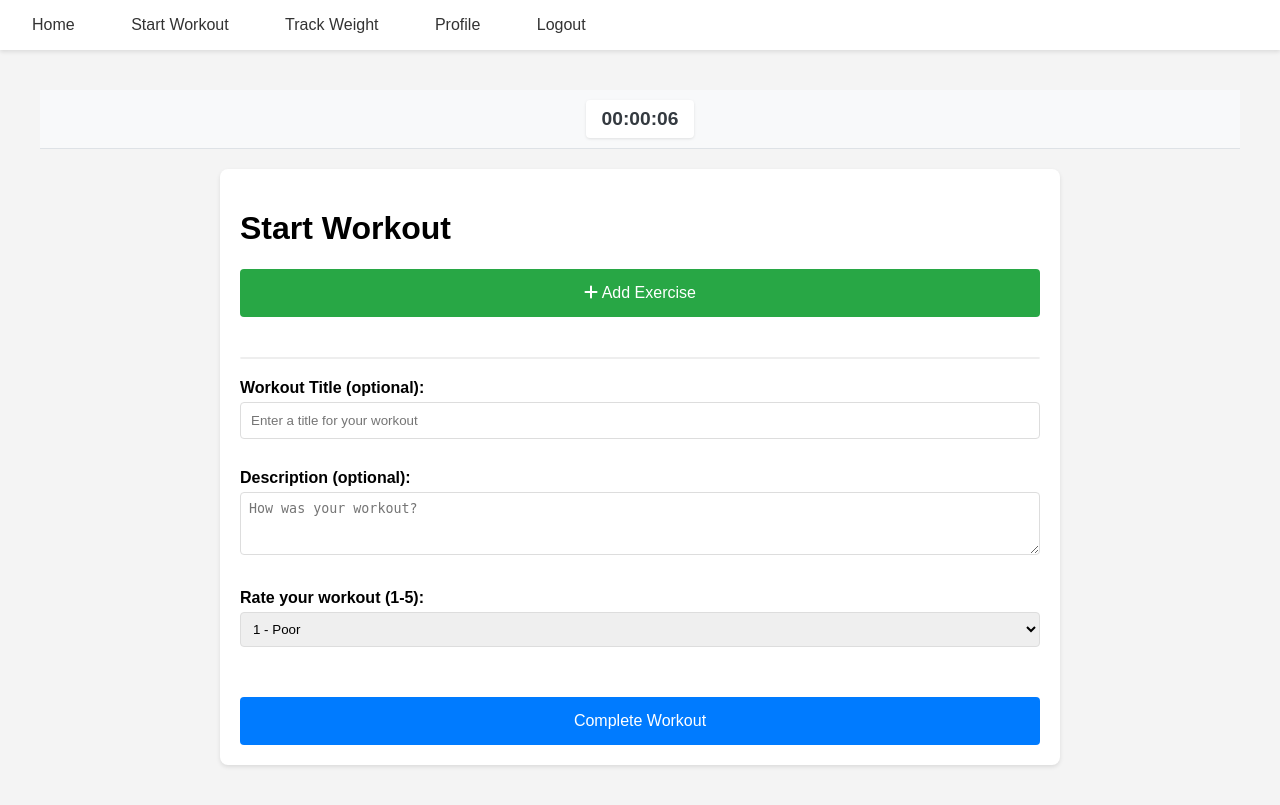
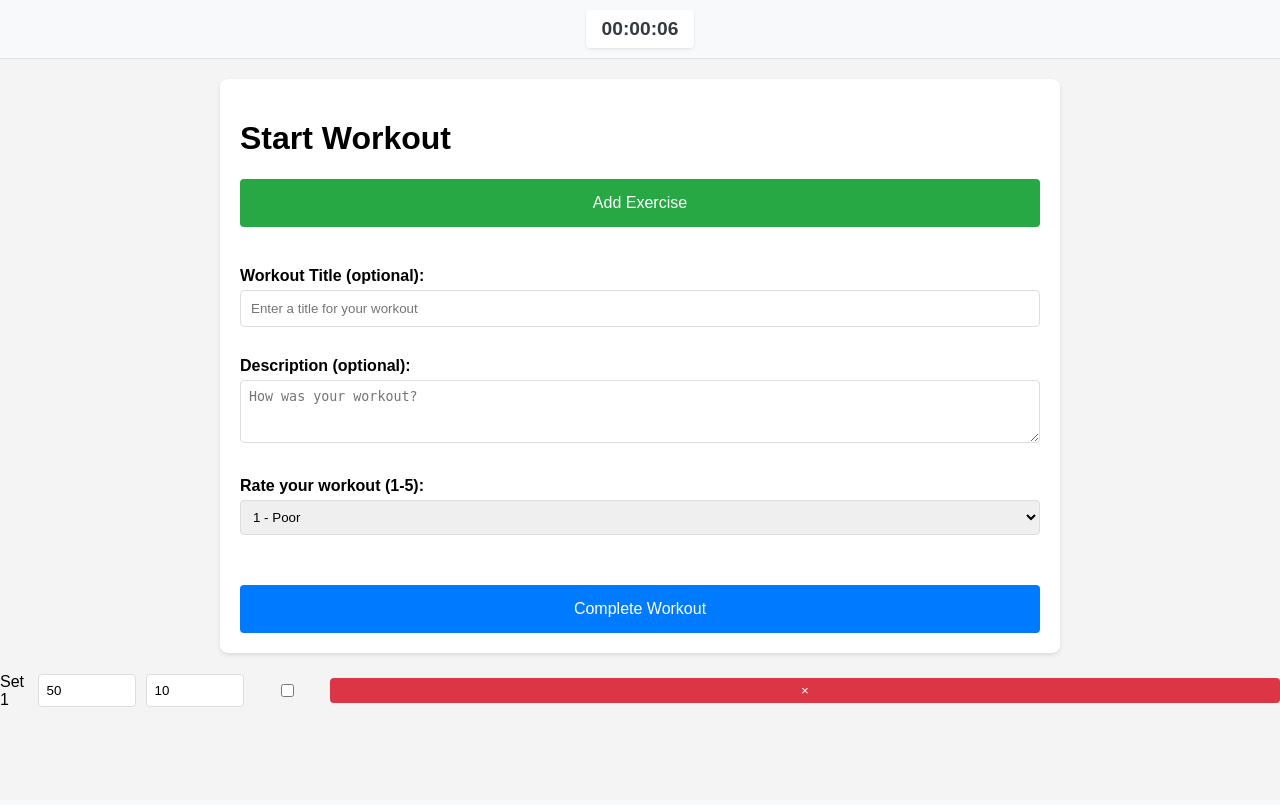
Before and after one commit to yveltricks/michi, a Flask app: page /start-workout in a window 1280 px wide. After the commit the page ends 707 px from the top, so only its background shows below. Run offline with Flask 3, Linux system fonts and the light colour scheme; the visitor is signed in with stand-in values (Sample User, id 1); data that the repository does not hold is empty.

Commit message:
Commiting all files 12/01/25 1600

```diff
--- a/app/static/js/workout.js
+++ b/app/static/js/workout.js
@@ -30,15 +30,26 @@ function addExercise(exerciseId, exerciseName) {
     const exercise = {
         id: exerciseId,
         name: exerciseName,
-        sets: [{ weight: 0, reps: 0 }]
+        sets: [{ weight: 0, reps: 0, completed: false }]
     };
     workoutData.exercises.push(exercise);
     renderExercises();
 }
 
+// Add function to toggle set completion
+function toggleSetCompletion(exerciseIndex, setIndex) {
+    workoutData.exercises[exerciseIndex].sets[setIndex].completed =
+        !workoutData.exercises[exerciseIndex].sets[setIndex].completed;
+    renderExercises();
+}
+
 // Handle adding a new set to an exercise
 function addSet(exerciseIndex) {
-    workoutData.exercises[exerciseIndex].sets.push({ weight: 0, reps: 0 });
+    workoutData.exercises[exerciseIndex].sets.push({
+        weight: 0,
+        reps: 0,
+        completed: false
+    });
     renderExercises();
 }
 
@@ -75,7 +86,8 @@ function removeSet(exerciseIndex, setIndex) {
 
 // Format sets for display
 function formatSets(sets) {
-    return `${sets.length} set${sets.length > 1 ? 's' : ''}`;
+    const completedSets = sets.filter(set => set.completed).length;
+    return `${completedSets} completed set${completedSets !== 1 ? 's' : ''}`;
 }
 
 // Render the exercises and their sets
@@ -216,17 +228,32 @@ function completeWorkout() {
         return;
     }
 
+    // Filter out incomplete sets from the workout data
+    const processedWorkout = {
+        ...workoutData,
+        exercises: workoutData.exercises.map(exercise => ({
+            ...exercise,
+            sets: exercise.sets.filter(set => set.completed)
+        }))
+    };
+
     const title = document.getElementById('workout-title').value.trim() || 'Workout';
     const description = document.getElementById('workout-description').value;
     const rating = document.getElementById('workout-rating').value;
 
     const data = {
-        exercises: workoutData.exercises,
+        exercises: processedWorkout.exercises,
         title: title,
         description: description,
         rating: rating,
         duration: calculateWorkoutDuration()
     };
+
+    // Only proceed if there are completed sets
+    if (!data.exercises.some(e => e.sets.length > 0)) {
+        alert("Please complete at least one set before finishing the workout.");
+        return;
+    }
 
     fetch('/log-workout', {
         method: 'POST',
--- a/app/templates/workout/start.html
+++ b/app/templates/workout/start.html
@@ -1,9 +1,12 @@
-{# File: app/templates/workout/start.html #}
-{% extends "base.html" %}
-
-{% block title %}Start Workout{% endblock %}
-
-{% block content %}
+<!DOCTYPE html>
+<html>
+<head>
+    <meta charset="UTF-8">
+    <meta name="viewport" content="width=device-width, initial-scale=1.0">
+    <title>Start Workout</title>
+    <link rel="stylesheet" href="{{ url_for('static', filename='css/style.css') }}">
+</head>
+<body>
     <div class="workout-stats-bar">
         <div class="timer-container" onclick="toggleTimerMenu()">
             <span id="workout-timer">00:00:00</span>
@@ -109,9 +112,53 @@
             </button>
         </div>
     </div>
-{% endblock %}
 
+    <!-- Add this section where you handle sets for exercises -->
+    <div id="set-container">
+        <!-- Placeholder for dynamically added sets -->
+    </div>
+
+    <!-- JavaScript files block -->
     {% block scripts %}
     <script src="{{ url_for('static', filename='js/workout.js') }}"></script>
     <script src="{{ url_for('static', filename='js/workout-timer.js') }}"></script>
     {% endblock %}
+
+    <script>
+    // Example code for dynamically adding the set-entry
+    function addSet(exerciseIndex, setIndex, set) {
+        const setContainer = document.getElementById('set-container');
+        const setEntry = document.createElement('div');
+        setEntry.className = 'set-entry';
+        setEntry.innerHTML = `
+            <span>Set ${setIndex + 1}</span>
+            <input type="number"
+                step="0.1"
+                min="0"
+                value="${set.weight}"
+                onchange="updateSet(${exerciseIndex}, ${setIndex}, 'weight', this.value)"
+                placeholder="Weight (kg)"
+                class="weight-input">
+            <input type="number"
+                min="1"
+                step="1"
+                value="${set.reps}"
+                onchange="updateSet(${exerciseIndex}, ${setIndex}, 'reps', this.value)"
+                placeholder="Reps"
+                class="reps-input">
+            <input type="checkbox"
+                ${set.completed ? 'checked' : ''}
+                onchange="toggleSetCompletion(${exerciseIndex}, ${setIndex})"
+                class="set-complete-checkbox">
+            <button onclick="removeSet(${exerciseIndex}, ${setIndex})" class="remove-set-btn">
+                ×
+            </button>
+        `;
+        setContainer.appendChild(setEntry);
+    }
+
+    // Example of calling addSet
+    addSet(0, 0, { weight: 50, reps: 10, completed: false });
+    </script>
+</body>
+</html>
--- a/app/workout.py
+++ b/app/workout.py
@@ -26,25 +26,28 @@ def start_workout():
 def log_workout():
     data = request.get_json()
 
-    # Calculate total workout volume and duration
+    # Calculate total workout volume and duration (only for completed sets)
     total_volume = 0
     exercises_data = data.get('exercises', [])
 
     # Format exercises for better display
     formatted_exercises = []
     for exercise in exercises_data:
-        formatted_exercises.append({
-            'name': exercise['name'],
-            'sets': len(exercise['sets'])
-        })
+        # Only include exercises with completed sets
+        completed_sets = [set for set in exercise['sets'] if set.get('completed', False)]
+        if completed_sets:
+            formatted_exercises.append({
+                'name': exercise['name'],
+                'sets': len(completed_sets)  # Only count completed sets
+            })
 
-        # Calculate volume
-        exercise_volume = sum(
-            set['weight'] * set['reps']
-            for set in exercise['sets']
-            if 'weight' in set and 'reps' in set
-        )
-        total_volume += exercise_volume
+            # Calculate volume only for completed sets
+            exercise_volume = sum(
+                set['weight'] * set['reps']
+                for set in completed_sets
+                if 'weight' in set and 'reps' in set
+            )
+            total_volume += exercise_volume
 
     # Create new session with formatted exercise data
     new_session = Session(
@@ -53,10 +56,10 @@ def log_workout():
         duration=f"{data.get('duration', 0)} minutes",
         volume=total_volume,
         exercises=json.dumps(formatted_exercises),
-        exp_gained=len(exercises_data) * 50,
+        exp_gained=len(formatted_exercises) * 50,  # Only count exercises with completed sets
         session_rating=data.get('rating', 5),
-        title=data.get('title', 'Workout'),  # Add title with default
-        description=data.get('description', ''),  # Keep description optional
+        title=data.get('title', 'Workout'),
+        description=data.get('description', ''),
         photo=data.get('photo_url', None)
     )
 
```
Lines whose indentation alone changed are shown as unchanged.
